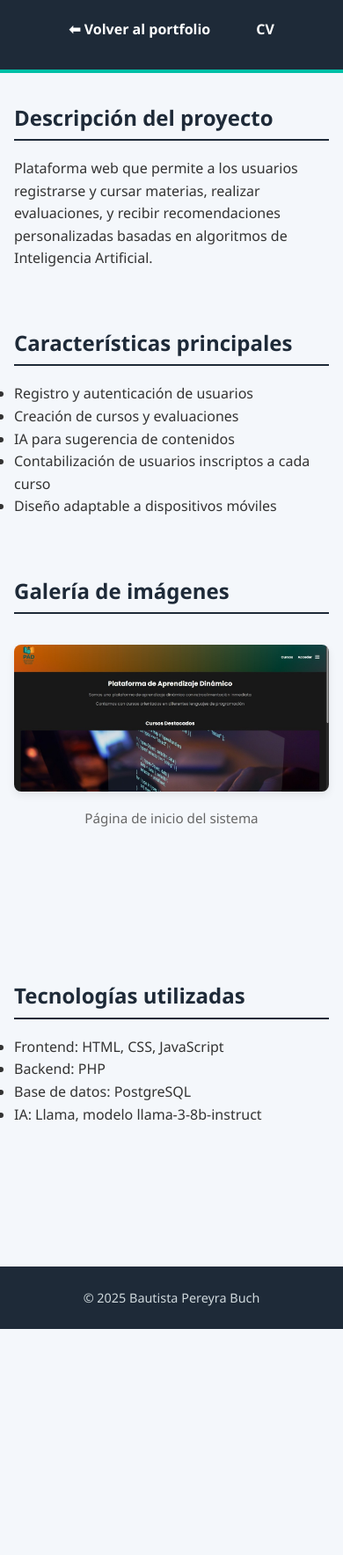
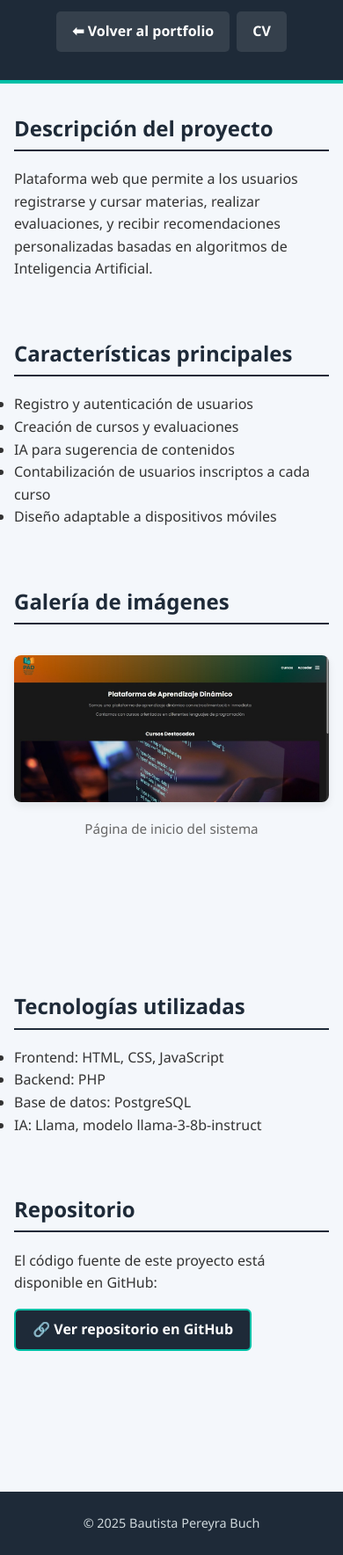
Before and after one commit to bautista222221/CV, a plain HTML site: page proyectos/Cursos.html in a window 390 px wide. Shown: the part 127-1895 px from the top of the page at 88% size. Before the commit the page ends 1638 px from the top, so only its background shows below. Drawn offline with Linux system fonts and the light colour scheme.

Commit message:
Links a github

```diff
--- a/proyectos/Cursos.html
+++ b/proyectos/Cursos.html
@@ -55,6 +55,15 @@
         <li>IA: Llama, modelo llama-3-8b-instruct</li>
       </ul>
     </section>
+    <section>
+      <h2>Repositorio</h2>
+      <p>
+        El código fuente de este proyecto está disponible en GitHub:<br />
+        <a class="boton-link" href="https://github.com/roccobuzzomarcelo/PAW-Integrador" target="_blank" rel="noopener noreferrer">
+          🔗 Ver repositorio en GitHub
+        </a>
+      </p>
+    </section>
   </main>
 
   <footer>
--- a/styles/portfolio.css
+++ b/styles/portfolio.css
@@ -37,6 +37,7 @@ header p {
 nav ul {
   display: flex;
   justify-content: center;
+  align-items: center;
   flex-wrap: wrap;
   gap: 1rem;
   margin-top: 1.5rem;
@@ -45,6 +46,7 @@ nav ul {
 }
 
 nav ul li a {
+  display: inline-block;
   color: #ffffff;
   text-decoration: none;
   font-weight: 600;
@@ -52,12 +54,30 @@ nav ul li a {
   border: 2px solid transparent;
   border-radius: 5px;
   transition: background-color 0.3s, border-color 0.3s;
+  background-color: transparent;
 }
 
 nav ul li a:hover {
   background-color: #00bfa6;
   border-color: #ffffff;
 }
+
+/* Estilos específicos para móviles */
+@media (max-width: 600px) {
+  nav ul {
+    flex-direction: row;
+    gap: 0.5rem;
+    margin-top: 1rem;
+  }
+
+  nav ul li a {
+    width: 100%;
+    max-width: 280px;
+    text-align: center;
+    background-color: rgba(255, 255, 255, 0.1);
+  }
+}
+
 
 /* ===== Main Layout ===== */
 main {
@@ -121,11 +141,12 @@ figure {
 figure img {
   width: 100%;
   max-width: 640px;
+  max-height: 300px; /* límite vertical */
+  object-fit: contain;
   border-radius: 8px;
   box-shadow: 0 4px 10px rgba(0, 0, 0, 0.08);
   transition: transform 0.3s ease;
 }
-
 figure img:hover {
   transform: scale(1.02);
 }
@@ -199,6 +220,26 @@ footer {
   color: #666;
 }
 
+/* ===== Botón de enlace ===== */
+.boton-link {
+  display: inline-block;
+  margin-top: 1rem;
+  padding: 0.6rem 1.2rem;
+  font-weight: 600;
+  background-color: #1e2a38;
+  color: #ffffff;
+  border: 2px solid #00bfa6;
+  border-radius: 6px;
+  text-decoration: none;
+  transition: background-color 0.3s ease, color 0.3s ease;
+}
+
+.boton-link:hover {
+  background-color: #00bfa6;
+  color: #1e2a38;
+}
+
+
 /* ===== Responsive ===== */
 @media (max-width: 768px) {
   header h1 {
```
Also changed, not shown: portfolio.html (+1 -1 lines), proyectos/AprendizajeDinamico.html (+15 -0 lines), proyectos/Blockchain.html (+10 -0 lines), proyectos/DiezMil.html (+10 -0 lines), proyectos/Libreria.html (+10 -0 lines).
